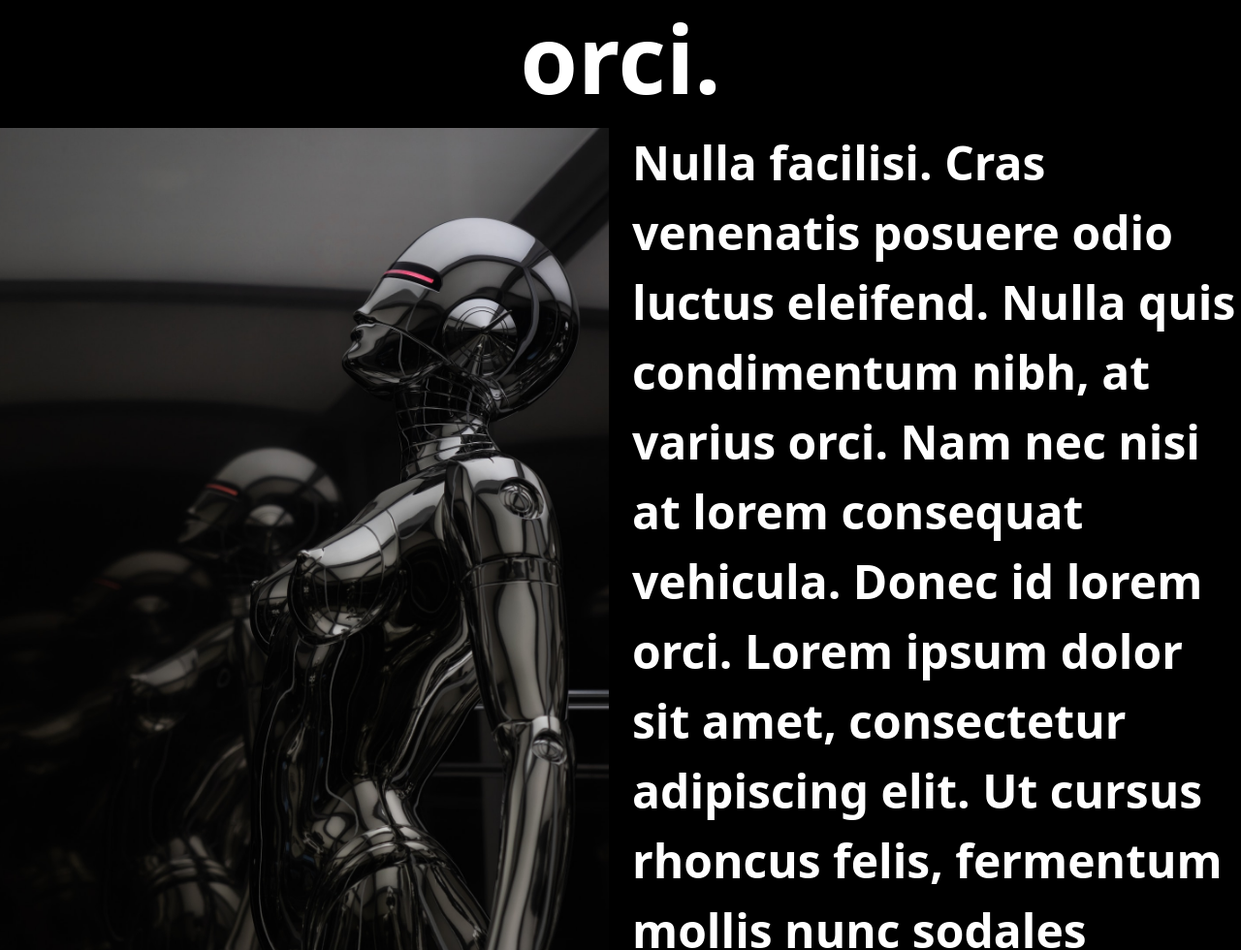
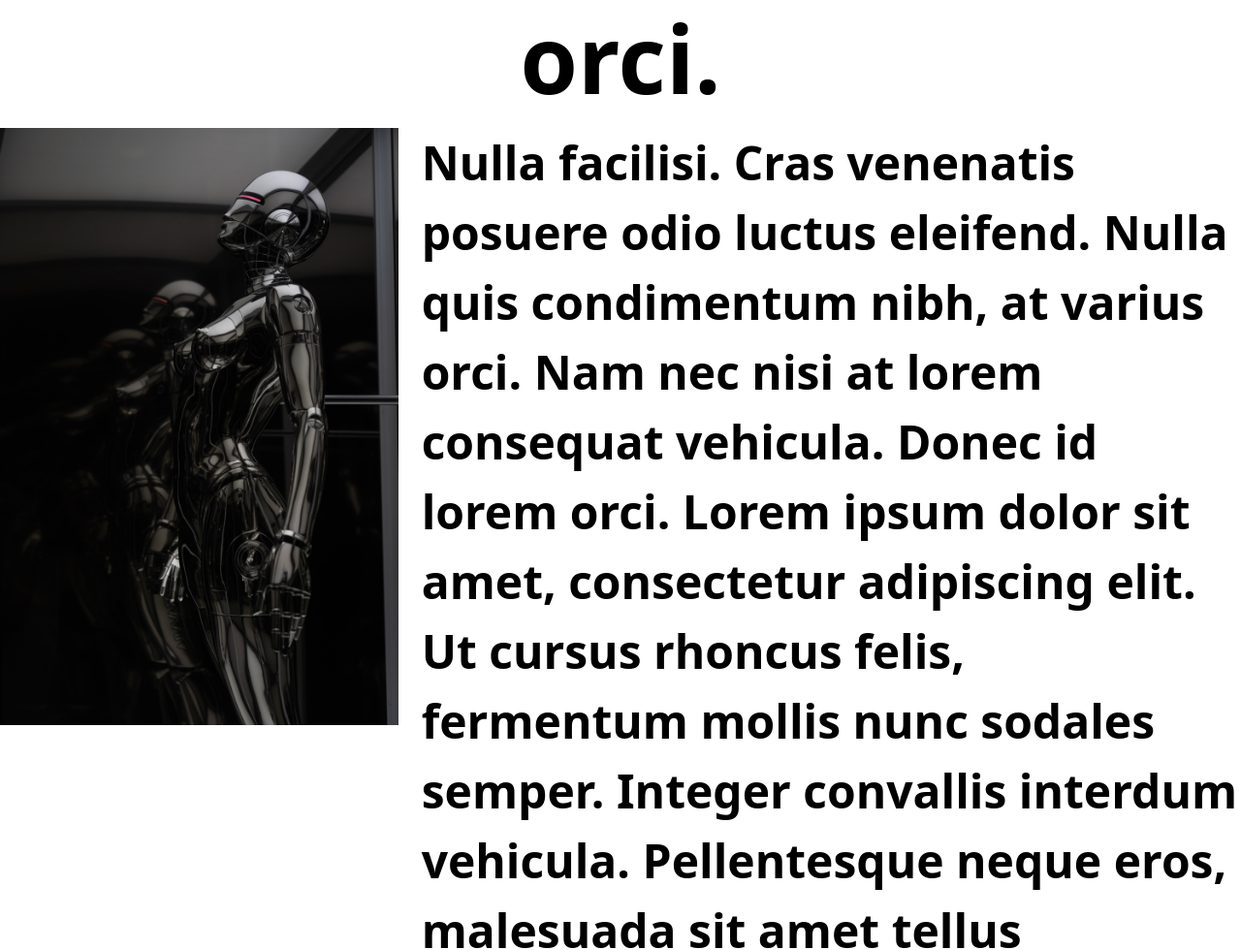
Before and after one commit to availsthlm/availsthlm-se, a plain HTML site: page index.html in a window 1280 px wide. Shown: the part 1820-2800 px from the top of the page at 97% size. Drawn offline with nearby package versions, Linux system fonts and the light colour scheme; a script that the page names is missing.

Commit message:
från svart till vitt

```diff
--- a/index.html
+++ b/index.html
@@ -28,14 +28,14 @@
 
         <div class="scroll-section" id="section4">
             <div class="row">
-                <div class="col-12 col-md-6">
+                <div class="col-12 col-md-4">
                     <img
                         id="img2"
                         src="images/section-3-bg.jpg"
                         alt="placeholder"
                     />
                 </div>
-                <div id="p4" class="col-12 col-md-6">
+                <div id="p4" class="col-12 col-md-8 mr-4">
                     Nulla facilisi. Cras venenatis posuere odio luctus eleifend.
                     Nulla quis condimentum nibh, at varius orci. Nam nec nisi at
                     lorem consequat vehicula. Donec id lorem orci. Lorem ipsum
--- a/style.css
+++ b/style.css
@@ -3,7 +3,7 @@ html {
     margin: 0;
     padding: 0;
     scroll-behavior: smooth;
-    background-color: black;
+    color: black;
 }
 
 .scroll-section {
@@ -16,7 +16,7 @@ html {
     flex-direction: column;
     opacity: 1;
     transition: opacity 0.5s ease;
-    color: white;
+    background: white;
 }
 
 .contact {
@@ -43,7 +43,6 @@ html {
 
 #img2 {
     width: 100%;
-    height: 100%;
     object-fit: cover;
 }
 
```
